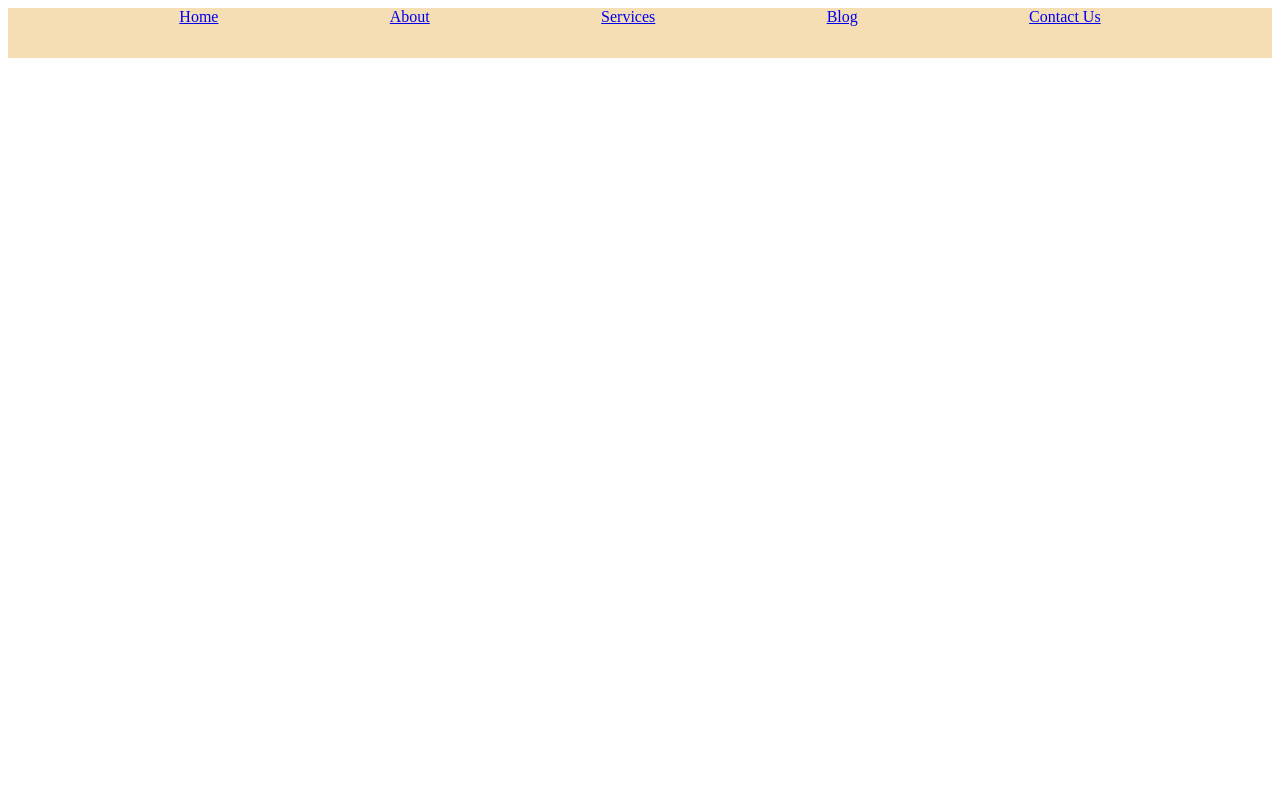
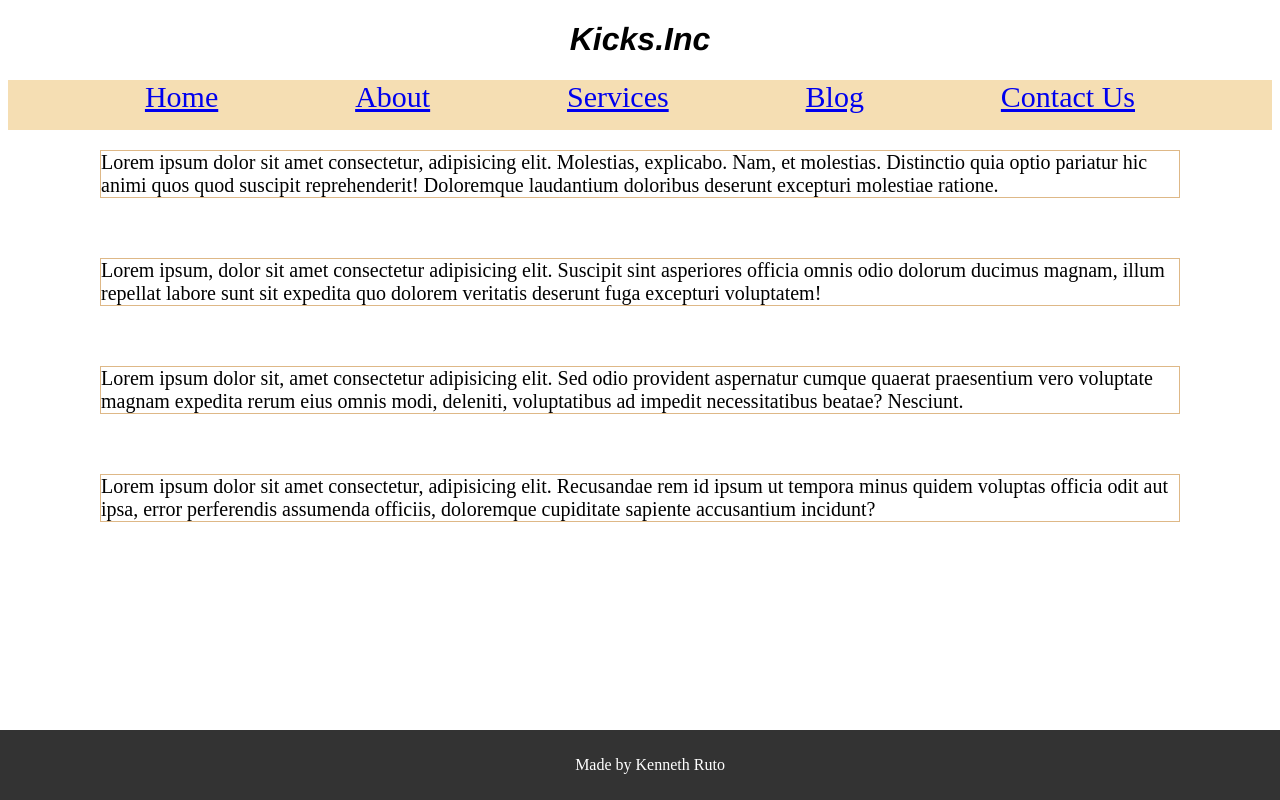
Before and after one commit to rutokenneth/Tech-Hut-Fronted-One, a plain HTML site: page index.html in a window 1280 px wide. Drawn offline with Linux system fonts and the light colour scheme.

Commit message:
Chore: Creating new branch

```diff
--- a/index.html
+++ b/index.html
@@ -11,7 +11,9 @@
     <link rel="stylesheet" href="styles.css">
 </head>
 <body>
+    <h1 class="title">Kicks.Inc</h1>
     <header>
+
         <nav>
             <ul class="nav-list">
                 <li><a href="#">Home</a></li>
@@ -22,8 +24,22 @@
             </ul>
         </nav>
     </header>
-    <div class="main">
-
+    <div class="flex-container">
+        <div class="flex-item one">
+            <p>Lorem ipsum dolor sit amet consectetur, adipisicing elit. Molestias, explicabo. Nam, et molestias. Distinctio quia optio pariatur hic animi quos quod suscipit reprehenderit! Doloremque laudantium doloribus deserunt excepturi molestiae ratione.</p>
+        </div>
+        <div class="flex-item two">
+            <p>Lorem ipsum, dolor sit amet consectetur adipisicing elit. Suscipit sint asperiores officia omnis odio dolorum ducimus magnam, illum repellat labore sunt sit expedita quo dolorem veritatis deserunt fuga excepturi voluptatem!</p>
+        </div>
+        <div class="flex-item three">
+            <p>Lorem ipsum dolor sit, amet consectetur adipisicing elit. Sed odio provident aspernatur cumque quaerat praesentium vero voluptate magnam expedita rerum eius omnis modi, deleniti, voluptatibus ad impedit necessitatibus beatae? Nesciunt.</p>
+        </div>
+        <div class="flex-item four">
+            <p>Lorem ipsum dolor sit amet consectetur, adipisicing elit. Recusandae rem id ipsum ut tempora minus quidem voluptas officia odit aut ipsa, error perferendis assumenda officiis, doloremque cupiditate sapiente accusantium incidunt?</p>
+        </div>
     </div>
+    <footer class="footer">
+        <p>Made by Kenneth Ruto</p>
+    </footer>
 </body>
 </html>
--- a/styles.css
+++ b/styles.css
@@ -1,3 +1,10 @@
+.title {
+    font-style: italic;
+    font-family: 'Franklin Gothic Medium', 'Arial Narrow', Arial, sans-serif;
+    text-align: center;
+
+}
+
 .nav-list {
     /* Flexbox Styles */
     display: flex;
@@ -13,11 +20,40 @@
 header {
     background-color: wheat;
     height: 50px;
+    font-size: 30px;
 
 }
 
-.main {
+.flex-container {
     padding: 0;
     margin: 0;
     width: auto;
+    display: flex;
+    flex: 0 1 auto;
+    flex-direction: column;
+    align-items: center;
+    gap: 20px;
 }
+
+.flex-item {
+    height:auto;
+    width: 1080px;
+
+
+}
+
+.flex-item > p {
+    border: 1px solid burlywood;
+    font-size: 20px;
+}
+
+.footer {
+    position: fixed;
+    bottom: 0;
+    left: 0;
+    width: 100%;
+    background-color: #333;
+    color: #fff;
+    text-align: center;
+    padding: 10px;
+}
```
